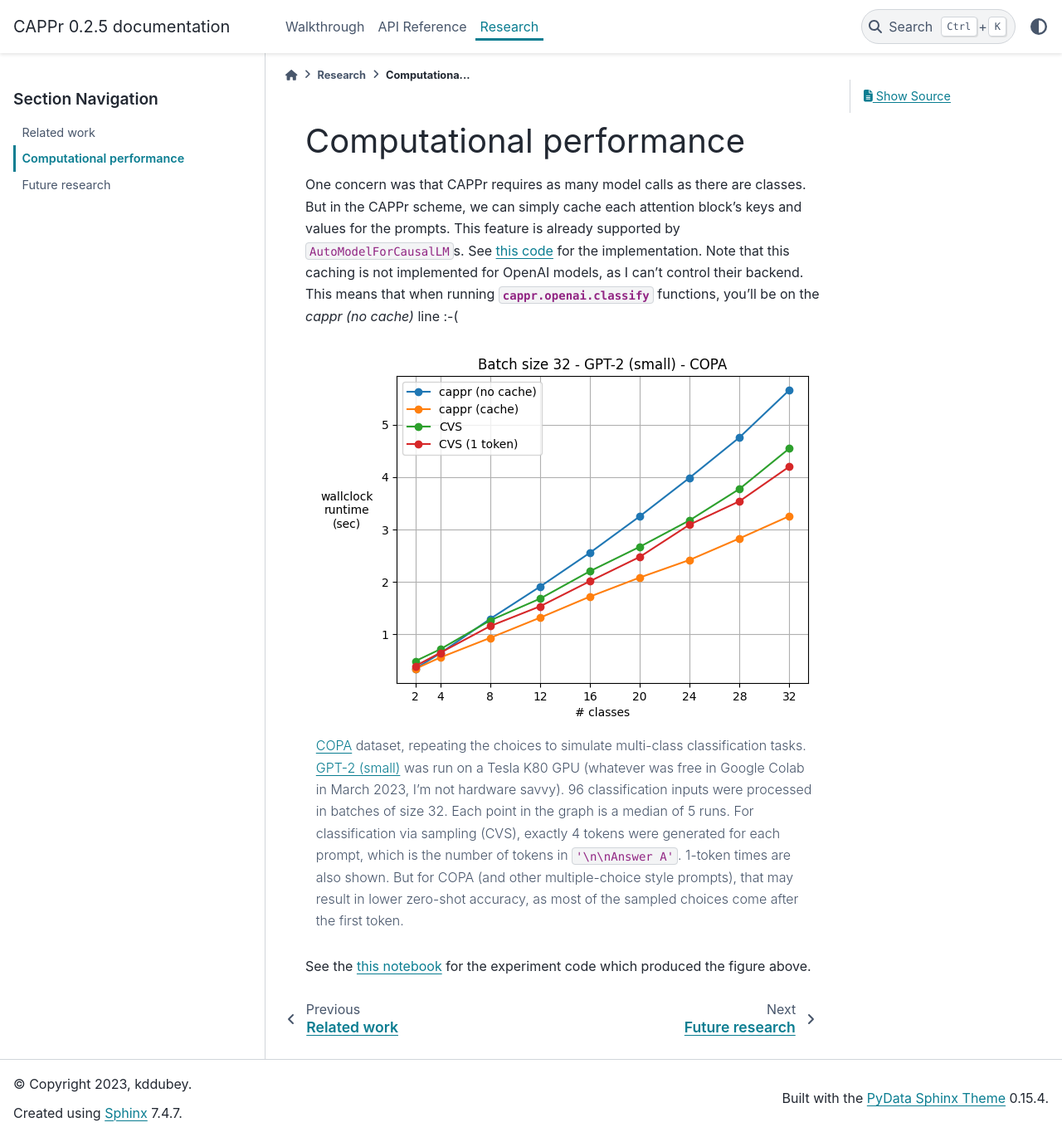
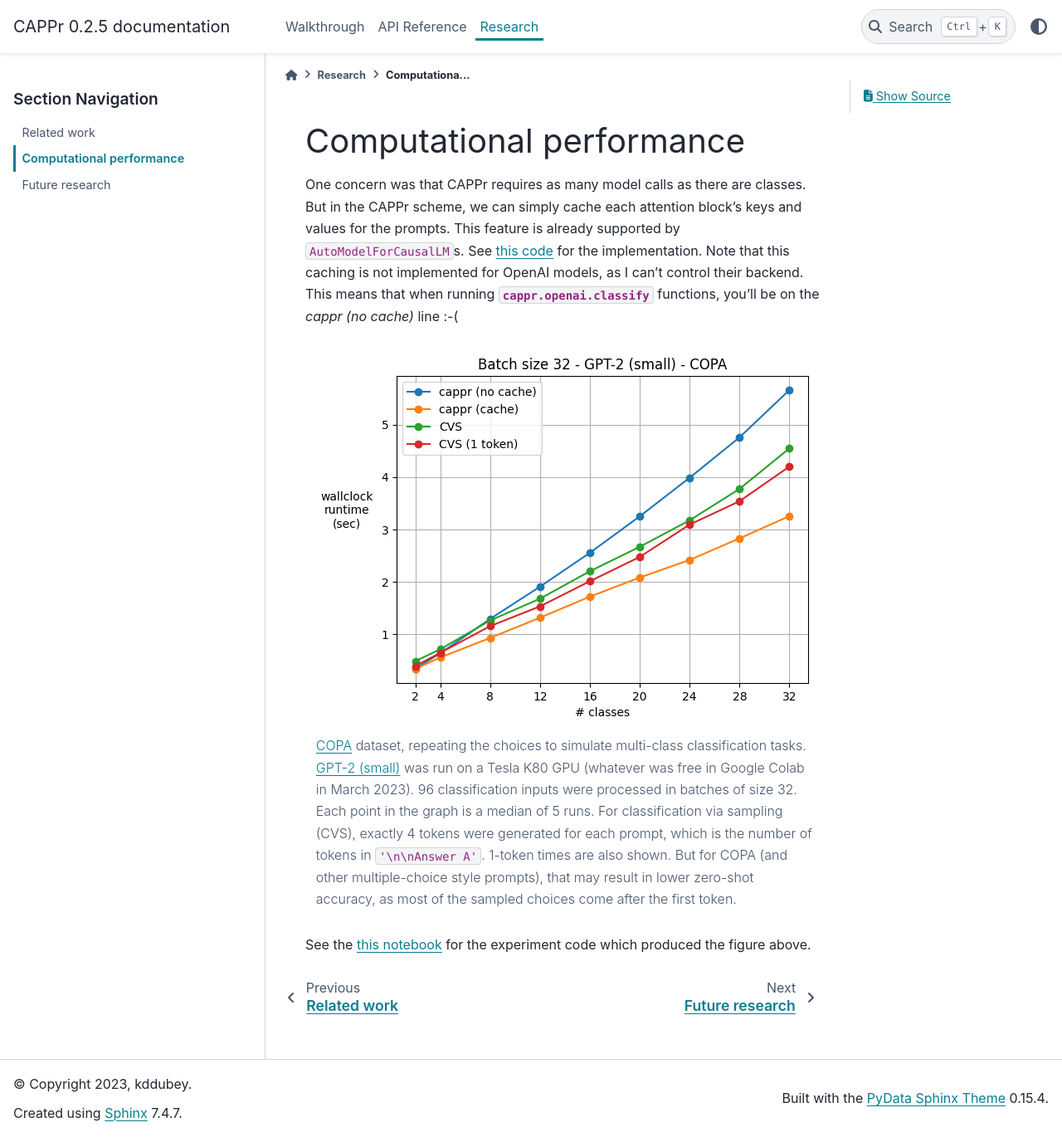
Before and after one commit to kddubey/cappr, a Sphinx documentation site: the page built from docs/source/6_computational_performance.rst, in a window 1280 px wide and 1370 px high. Shown: the whole window at 83% size. Built offline with Sphinx 7.4.7 and the PyData theme 0.15.4, drawn with Linux system fonts in a browser that asks for light colours; pages that are not in the unit, such as notebooks, are missing from menus.

Commit message:
[skip actions] Shorter header

```diff
--- a/docs/source/6_computational_performance.rst
+++ b/docs/source/6_computational_performance.rst
@@ -15,12 +15,12 @@
 
    `COPA`_ dataset, repeating the choices to simulate multi-class classification tasks.
    `GPT-2 (small)`_ was run on a Tesla K80 GPU (whatever was free in Google Colab in
-   March 2023, I'm not hardware savvy). 96 classification inputs were processed in
-   batches of size 32. Each point in the graph is a median of 5 runs. For classification
-   via sampling (CVS), exactly 4 tokens were generated for each prompt, which is the
-   number of tokens in ``'\n\nAnswer A'``. 1-token times are also shown. But for COPA
-   (and other multiple-choice style prompts), that may result in lower zero-shot
-   accuracy, as most of the sampled choices come after the first token.
+   March 2023). 96 classification inputs were processed in batches of size 32. Each
+   point in the graph is a median of 5 runs. For classification via sampling (CVS),
+   exactly 4 tokens were generated for each prompt, which is the number of tokens in
+   ``'\n\nAnswer A'``. 1-token times are also shown. But for COPA (and other
+   multiple-choice style prompts), that may result in lower zero-shot accuracy, as most
+   of the sampled choices come after the first token.
 
 .. _COPA: https://people.ict.usc.edu/~gordon/copa.html
 
--- a/docs/source/index.rst
+++ b/docs/source/index.rst
@@ -1,4 +1,4 @@
-Welcome to CAPPr's documentation
+CAPPr Docs
 ================================
 
 |gittycat| `GitHub <https://github.com/kddubey/cappr>`_
```
Also changed, not shown: README.md (+13 -16 lines).
